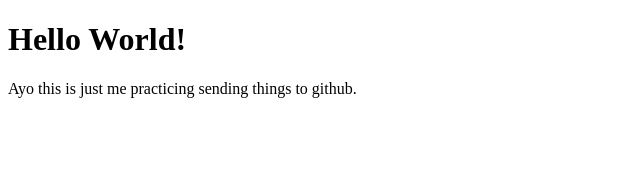
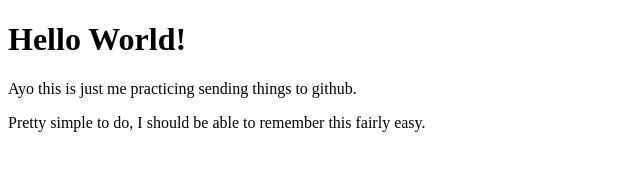
Before and after one commit to AndySanchez726/welcome-session, a plain HTML site: page index.html in a window 1280 px wide. Shown: the whole page, without its empty margins (0-640 px from the left). Drawn offline with Linux system fonts and the light colour scheme.

Commit message:
Here's my third update

```diff
--- a/index.html
+++ b/index.html
@@ -7,5 +7,6 @@
   <body>
     <h1>Hello World!</h1>
     <p>Ayo this is just me practicing sending things to github.</p>
+    <p>Pretty simple to do, I should be able to remember this fairly easy.</p>
   </body>
 </html>
```
